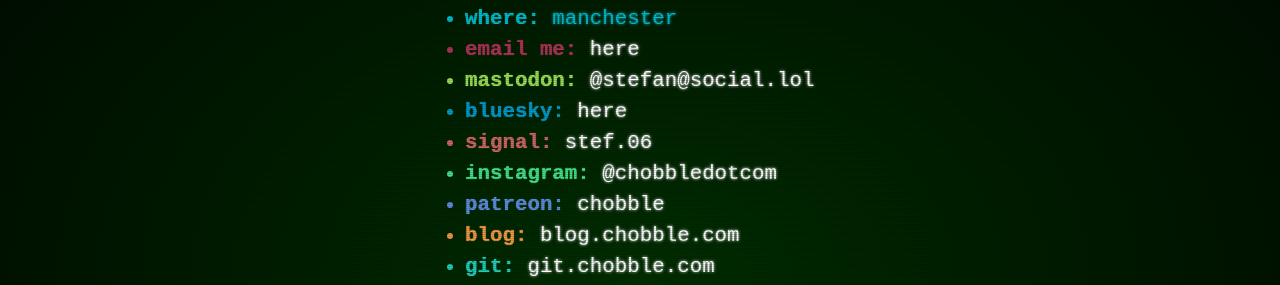
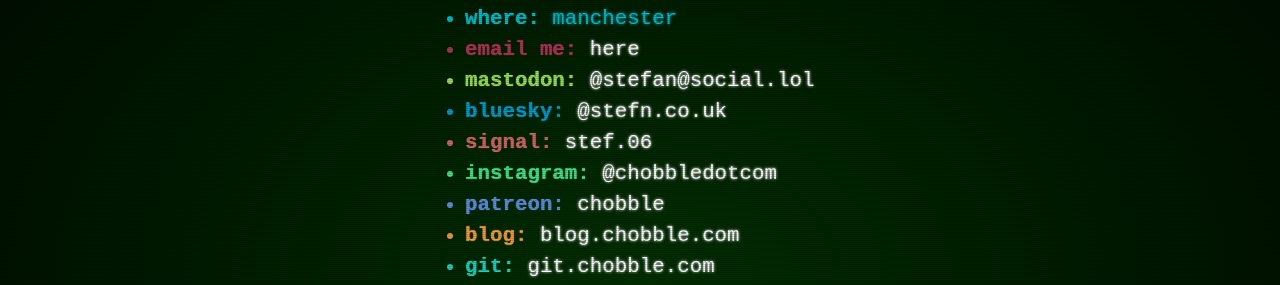
Before and after one commit to chobbledotcom/stefn, a Jekyll site: the page built from index.html, in a window 1280 px wide. Shown: the part 167-452 px from the top of the page. Built offline with Jekyll 4.4.1, drawn with Linux system fonts in a browser that asks for light colours.

Commit message:
Update Bluesky

```diff
--- a/index.html
+++ b/index.html
@@ -16,7 +16,7 @@
   </li>
   <li class="{% include colour %}">
     <strong>bluesky:</strong>
-    <a rel="me nofollow" href="https://bsky.app/profile/stefn.co.uk">here</a>
+    <a rel="me nofollow" href="https://bsky.app/profile/stefn.co.uk">@stefn.co.uk</a>
   </li>
   <li class="{% include colour %}">
     <strong>signal:</strong>
```
